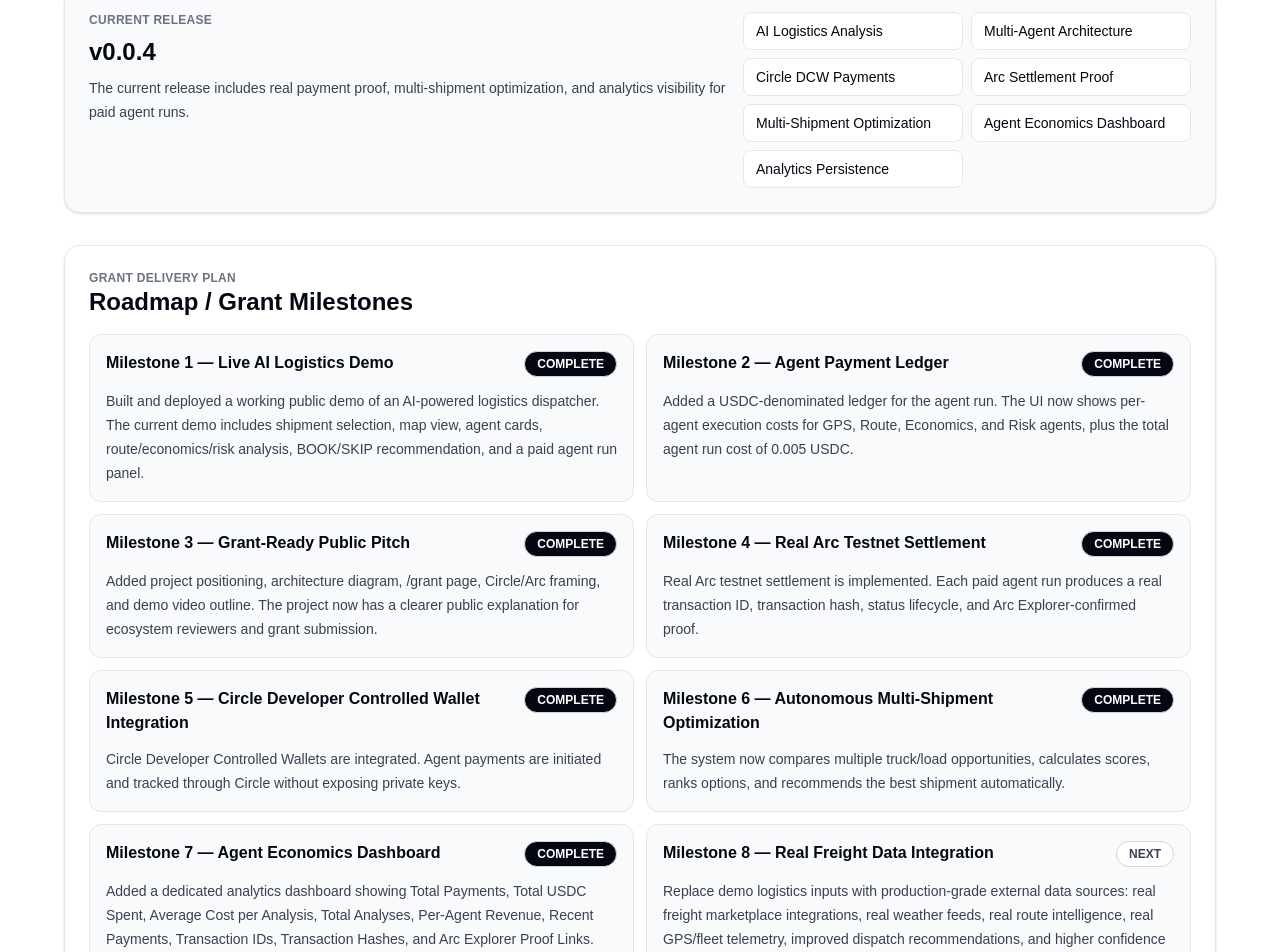
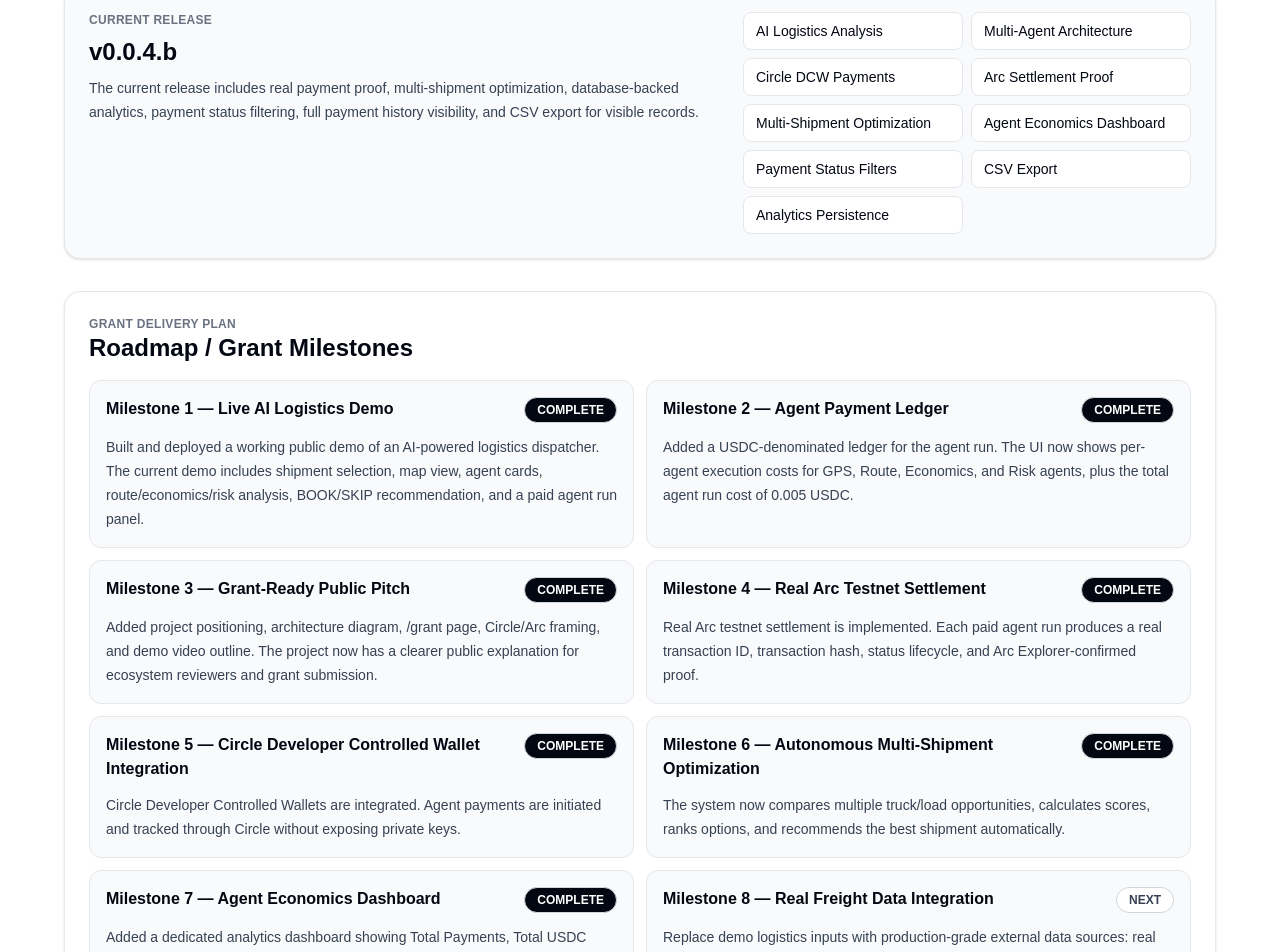
Before and after one commit to Alexkoko27/arc-ai-logistics, a Next.js app: page /grant in a window 1280 px wide. Shown: the part 2039-2991 px from the top of the page. Built offline with nearby package versions, Linux system fonts and the light colour scheme.

Commit message:
feat: add dashboard payment observability for v0.0.4.b

```diff
--- a/app/grant/page.tsx
+++ b/app/grant/page.tsx
@@ -35,7 +35,7 @@ const milestones = [
   {
     title: "Milestone 7 — Agent Economics Dashboard",
     status: "COMPLETE",
-    body: "Added a dedicated analytics dashboard showing Total Payments, Total USDC Spent, Average Cost per Analysis, Total Analyses, Per-Agent Revenue, Recent Payments, Transaction IDs, Transaction Hashes, and Arc Explorer Proof Links. Analytics records are persisted using the current file-backed analytics store.",
+    body: "Added a dedicated analytics dashboard showing Total Payments, Total USDC Spent, Average Cost per Analysis, Total Analyses, Per-Agent Revenue, payment lifecycle filters, full payment history visibility, CSV export, Transaction IDs, Transaction Hashes, and Arc Explorer Proof Links. Analytics records are persisted through Neon/Postgres with the legacy JSON store retained as fallback.",
   },
   {
     title: "Milestone 8 — Real Freight Data Integration",
@@ -66,6 +66,8 @@ const implementedItems = [
   "Arc Settlement Proof",
   "Multi-Shipment Optimization",
   "Agent Economics Dashboard",
+  "Payment Status Filters",
+  "CSV Export",
   "Analytics Persistence",
 ];
 
@@ -210,10 +212,11 @@ export default function GrantPage() {
               <p className="text-xs font-semibold uppercase tracking-wide text-gray-500">
                 Current Release
               </p>
-              <h2 className="text-2xl font-bold">v0.0.4</h2>
+              <h2 className="text-2xl font-bold">v0.0.4.b</h2>
               <p className="max-w-2xl text-sm leading-6 text-gray-700">
                 The current release includes real payment proof, multi-shipment
-                optimization, and analytics visibility for paid agent runs.
+                optimization, database-backed analytics, payment status filtering,
+                full payment history visibility, and CSV export for visible records.
               </p>
             </div>
             <div className="grid grid-cols-1 gap-2 text-sm sm:grid-cols-2 lg:min-w-[28rem]">
```
